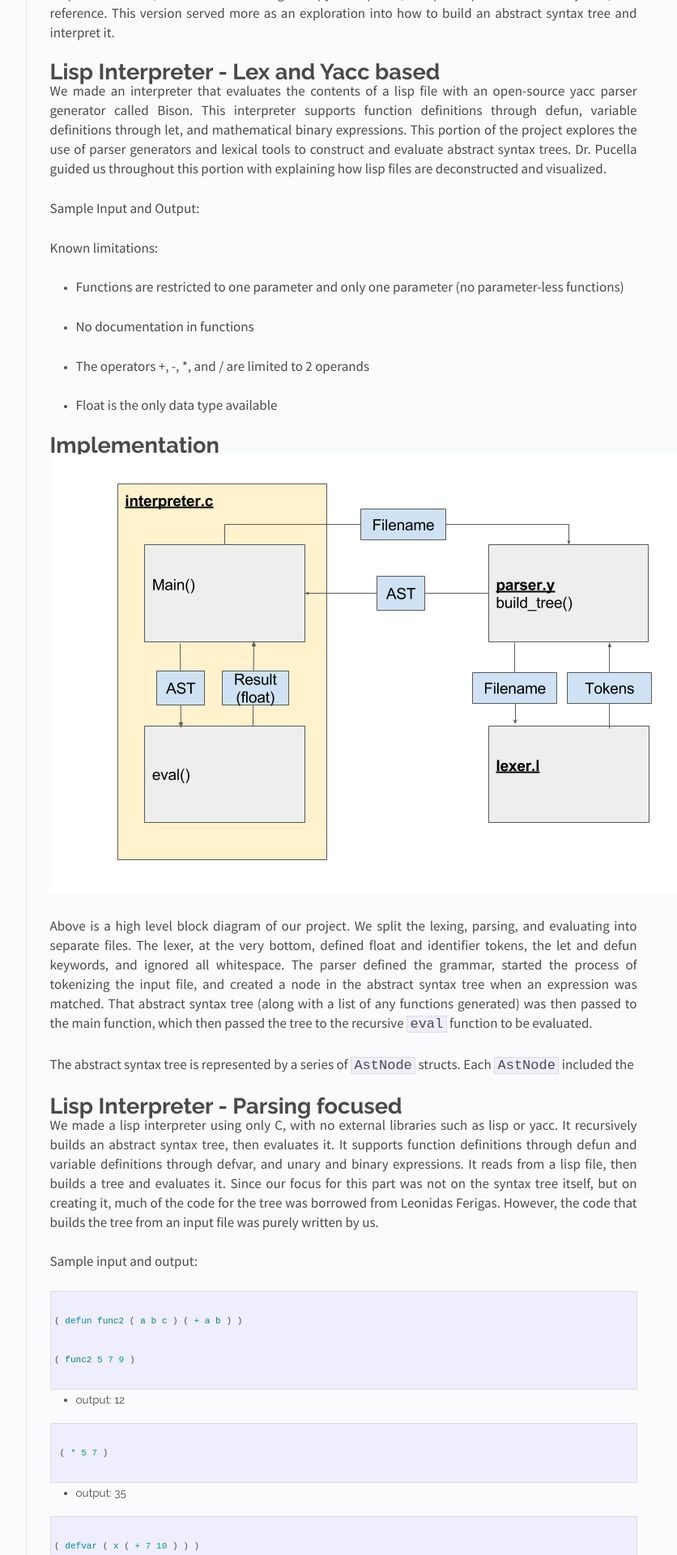
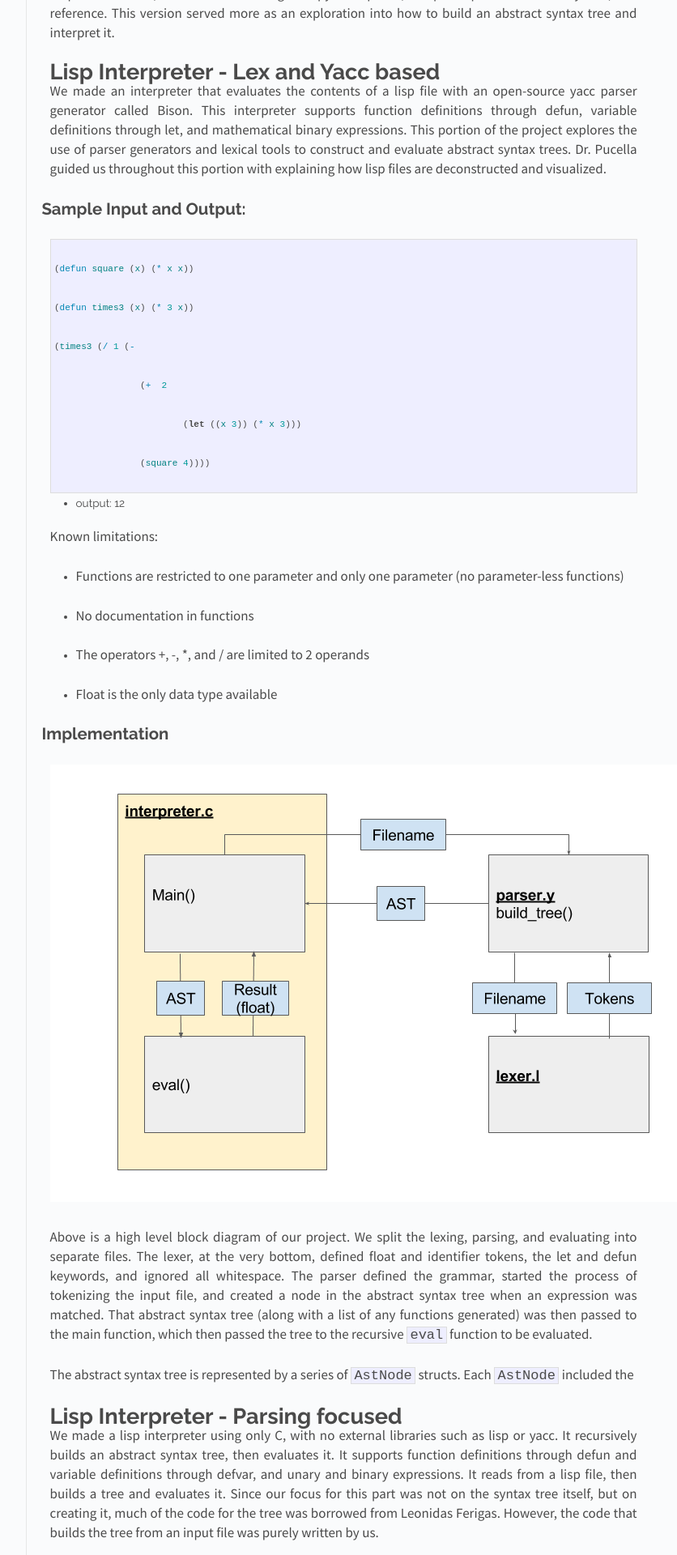
Before and after one commit to kuannie1/SoftSysEccentricEucalyptus, a Jekyll site: the page built from docs/_posts/2017-04-30-eLISP-Cs.md, in a window 1280 px wide. Shown: the part 522-2442 px from the top of the page at 81% size, without its empty margins (326-1162 px from the left). Built offline with Jekyll 4.4.1, drawn with Linux system fonts in a browser that asks for light colours; some of the changed text lies outside the part shown.

Commit message:
Update/Create 2017-04-30-eLISP-Cs.md

````diff
--- a/docs/_posts/2017-04-30-eLISP-Cs.md
+++ b/docs/_posts/2017-04-30-eLISP-Cs.md
@@ -17,7 +17,25 @@ Since we wanted gain a deeper understanding of parsing and interpreting programm
 
 We made an interpreter that evaluates the contents of a lisp file with an open-source yacc parser generator called Bison. This interpreter supports function definitions through defun, variable definitions through let, and mathematical binary expressions. This portion of the project explores the use of parser generators and lexical tools to construct and evaluate abstract syntax trees. Dr. Pucella guided us throughout this portion with explaining how lisp files are deconstructed and visualized.
 
-Sample Input and Output:
+## Sample Input and Output:
+
+```lisp
+
+(defun square (x) (* x x))
+
+(defun times3 (x) (* 3 x))
+
+(times3 (/ 1 (-
+
+            	(+  2
+
+                	(let ((x 3)) (* x 3)))
+
+            	(square 4))))
+
+```
+
+* output: 12
 
 Known limitations:
 
@@ -29,7 +47,7 @@ Known limitations:
 
 * Float is the only data type available
 
-# Implementation
+## Implementation
 ![image alt text]({{ site.url }}/public/AE3ZMRHAeKoAmyl3LQeg_img_0.png)
 
 Above is a high level block diagram of our project. We split the lexing, parsing, and evaluating into separate files. The lexer, at the very bottom, defined float and identifier tokens, the let and defun keywords, and ignored all whitespace. The parser defined the grammar, started the process of tokenizing the input file, and created a node in the abstract syntax tree when an expression was matched. That abstract syntax tree (along with a list of any functions generated) was then passed to the main function, which then passed the tree to the recursive `eval` function to be evaluated.
@@ -110,7 +128,7 @@ Sample input and output:
 
 * output: 5
 
-Known limitations:
+## Known limitations:
 
 * Inputs to functions cannot be non-integers
 
````
Also changed, not shown: other parts of docs/_posts/2017-04-30-eLISP-Cs.md (+1 -1 lines).
